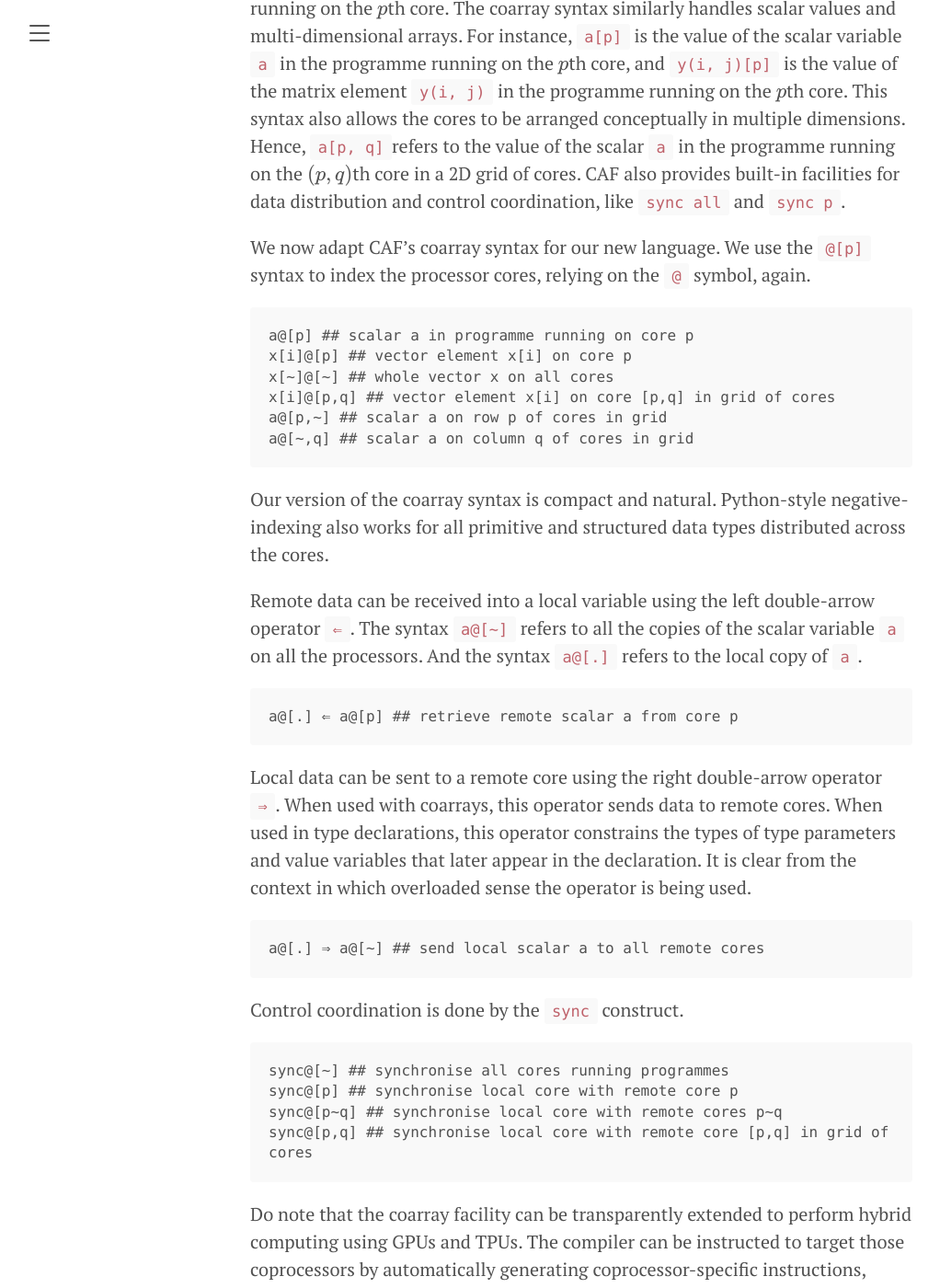
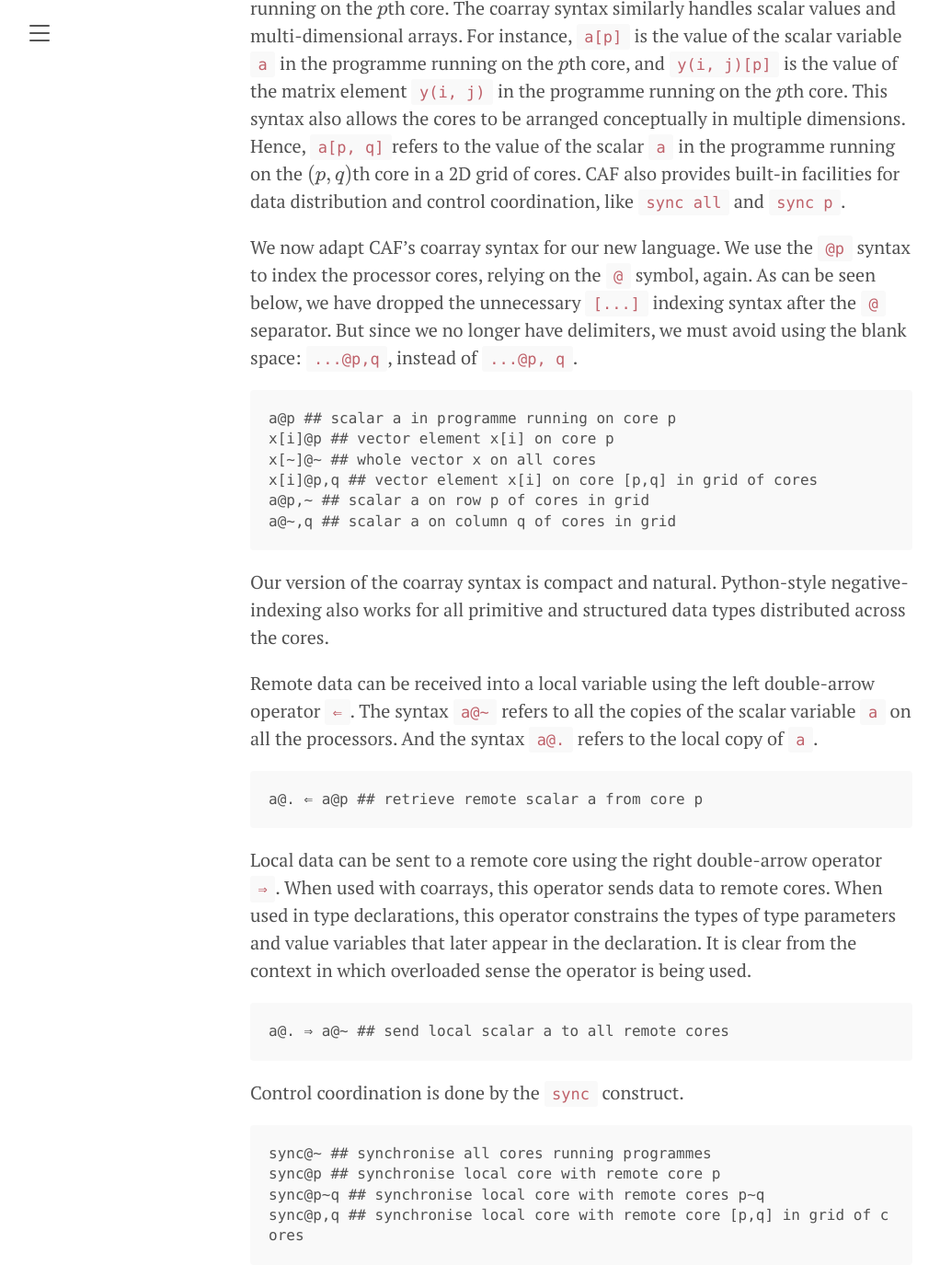
Before and after one commit to amenzwa/amenzwa.github.io, a Jekyll site: the page built from stem/PL/FortranModernisation.md, in a window 1280 px wide and 1400 px high, scrolled down 60765 px. Shown: the whole window at 92% size, without its empty margins (8-1030 px from the left). Built offline with Jekyll 4.4.1, drawn with Linux system fonts in a browser that asks for light colours; our own code applies the rules of GitHub Pages for plain Markdown files; formulas are drawn with MathJax 3.

Commit message:
drop @[p,q] coarray syntax in favour of quieter @p,q

````diff
--- a/stem/PL/FortranModernisation.md
+++ b/stem/PL/FortranModernisation.md
@@ -959,38 +959,38 @@ There are about as many parallel programming models as there are parallel proces
 
 To put it another way, coarray is a natural extension of the sequential array processing syntax of Fortran with a parallel array processing semantics. In classic Fortran, arrays are accessed as `x(i)`, where `x` is a 1D array indexed by an integer `i`. In CAF, this array access syntax is extended with `x(i)[p]`, where the `[p]` references a copy of the array element `x(i)` in the programme running on the $p$th core. The coarray syntax similarly handles scalar values and multi-dimensional arrays. For instance, `a[p]` is the value of the scalar variable `a` in the programme running on the $p$th core, and `y(i, j)[p]` is the value of the matrix element `y(i, j)` in the programme running on the $p$th core. This syntax also allows the cores to be arranged conceptually in multiple dimensions. Hence, `a[p, q]`refers to the value of the scalar `a` in the programme running on the $(p, q)$th core in a 2D grid of cores. CAF also provides built-in facilities for data distribution and control coordination, like `sync all` and `sync p`.
 
-We now adapt CAF's coarray syntax for our new language. We use the `@[p]` syntax to index the processor cores, relying on the `@` symbol, again.
+We now adapt CAF's coarray syntax for our new language. We use the `@p` syntax to index the processor cores, relying on the `@` symbol, again. As can be seen below, we have dropped the unnecessary `[...]` indexing syntax after the `@` separator. But since we no longer have delimiters, we must avoid using the blank space: `...@p,q`, instead of `...@p, q`.
 
 ```
-a@[p] ## scalar a in programme running on core p
-x[i]@[p] ## vector element x[i] on core p
-x[~]@[~] ## whole vector x on all cores
-x[i]@[p,q] ## vector element x[i] on core [p,q] in grid of cores
-a@[p,~] ## scalar a on row p of cores in grid
-a@[~,q] ## scalar a on column q of cores in grid
+a@p ## scalar a in programme running on core p
+x[i]@p ## vector element x[i] on core p
+x[~]@~ ## whole vector x on all cores
+x[i]@p,q ## vector element x[i] on core [p,q] in grid of cores
+a@p,~ ## scalar a on row p of cores in grid
+a@~,q ## scalar a on column q of cores in grid
 ```
 
 Our version of the coarray syntax is compact and natural. Python-style negative-indexing also works for all primitive and structured data types distributed across the cores.
 
-Remote data can be received into a local variable using the left double-arrow operator `⇐`. The syntax `a@[~]` refers to all the copies of the scalar variable `a` on all the processors. And the syntax `a@[.]` refers to the local copy of `a`.
+Remote data can be received into a local variable using the left double-arrow operator `⇐`. The syntax `a@~` refers to all the copies of the scalar variable `a` on all the processors. And the syntax `a@.` refers to the local copy of `a`.
 
 ```
-a@[.] ⇐ a@[p] ## retrieve remote scalar a from core p
+a@. ⇐ a@p ## retrieve remote scalar a from core p
 ```
 
 Local data can be sent to a remote core using the right double-arrow operator `⇒`. When used with coarrays, this operator sends data to remote cores. When used in type declarations, this operator constrains the types of type parameters and value variables that later appear in the declaration. It is clear from the context in which overloaded sense the operator is being used.
 
 ```
-a@[.] ⇒ a@[~] ## send local scalar a to all remote cores
+a@. ⇒ a@~ ## send local scalar a to all remote cores
 ```
 
 Control coordination is done by the `sync` construct.
 
 ```
-sync@[~] ## synchronise all cores running programmes
-sync@[p] ## synchronise local core with remote core p
-sync@[p~q] ## synchronise local core with remote cores p~q
-sync@[p,q] ## synchronise local core with remote core [p,q] in grid of cores
+sync@~ ## synchronise all cores running programmes
+sync@p ## synchronise local core with remote core p
+sync@p~q ## synchronise local core with remote cores p~q
+sync@p,q ## synchronise local core with remote core [p,q] in grid of cores
 ```
 
 Do note that the coarray facility can be transparently extended to perform hybrid computing using GPUs and TPUs. The compiler can be instructed to target those coprocessors by automatically generating coprocessor-specific instructions, without extra effort from the programmer.
````
